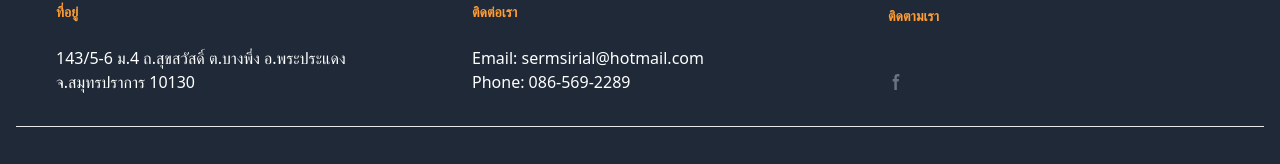
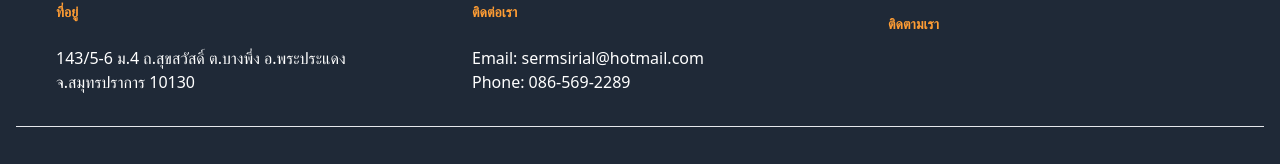
Before and after one commit to First87/ser01, a Next.js app: page / in a window 1280 px wide. Shown: the part 1529-1693 px from the top of the page. Built offline with nearby package versions, Linux system fonts and the light colour scheme.

Commit message:
5555555558

```diff
--- a/src/pages/blog.tsx
+++ b/src/pages/blog.tsx
@@ -29,10 +29,10 @@ class blog extends Component<Props, State> {
       <>
       <Head>
     <title>สาระน่ารู้ | เสริมศิริ อลูมินั่ม & สแตนเลส</title>
-    <meta name="description" content="เสริมศิริ อลูมินั่ม & สแตนเลส" />
+    {/* <meta name="description" content="เสริมศิริ อลูมินั่ม & สแตนเลส" />
         <meta name="robots" content="index,follow" />
         <meta name="keywords" content="เสริมศิริ เราพร้อมส่งทั่วไทย" />
-        <meta name="viewport" content="width=device-width, initial-scale=1.0" />
+        <meta name="viewport" content="width=device-width, initial-scale=1.0" /> */}
     <link rel = "icon" href = "nav.png" type = "icon" />
 
     </Head>
--- a/src/pages/components/Footer.tsx
+++ b/src/pages/components/Footer.tsx
@@ -1,53 +1,76 @@
-import React from 'react'
-import Image from 'next/image';
+import React from "react";
+import Image from "next/image";
 import { FaLine } from "react-icons/fa";
-import Link from 'next/link';
-type Props = {}
+import Link from "next/link";
+type Props = {};
 
-const Footer =(props:Props) => {
+const Footer = (props: Props) => {
   return (
     <footer className="ft">
       <div className="mx-auto w-full max-w-screen-xl p-4 py-6 lg:py-8">
         <div className="md:flex md:justify-between">
-            <div className="mb-2 md:mb-0">
-
-            </div>
+          <div className="mb-2 md:mb-0"></div>
           <div className="sm: grid pl-10 grid-cols-1 gap-8 md:gap-10 md:grid-cols-3 ft-grid">
             <div>
-                    <h2 className="mb-6  text-sm font-semibold text-ft uppercase ">ที่อยู่</h2>
-                    <p className='text-white'>143/5-6 ม.4 ถ.สุขสวัสดิ์ ต.บางพึ่ง อ.พระประแดง จ.สมุทรปราการ 10130</p>
+              <h2 className="mb-6  text-sm font-semibold text-ft uppercase ">
+                ที่อยู่
+              </h2>
+              <p className="text-white">
+                143/5-6 ม.4 ถ.สุขสวัสดิ์ ต.บางพึ่ง อ.พระประแดง จ.สมุทรปราการ
+                10130
+              </p>
             </div>
             <div>
-                    <h2 className="mb-6 text-sm font-semibold text-ft uppercase ">ติดต่อเรา</h2>
-                    <p className='text-white'>Email: sermsirial@hotmail.com  <br /> Phone: 086-569-2289</p>
+              <h2 className="mb-6 text-sm font-semibold text-ft uppercase ">
+                ติดต่อเรา
+              </h2>
+              <p className="text-white">
+                Email: sermsirial@hotmail.com <br /> Phone: 086-569-2289
+              </p>
             </div>
             <div>
-                    <h2 className=" pb-12 text-sm font-semibold text-ft uppercase ">ติดตามเรา</h2>
-                    <ul className="text-gray-500 dark:text-gray-400 font-medium">
-                    <div className='flex'>
-                    <Link href="#" className="text-gray-500 hover:text-gray-900 dark:hover:text-white">
-                   <svg className="w-4 h-4" aria-hidden="true" xmlns="http://www.w3.org/2000/svg" fill="currentColor" viewBox="0 0 8 19">
-                          <path fillRule="evenodd" d="M6.135 3H8V0H6.135a4.147 4.147 0 0 0-4.142 4.142V6H0v3h2v9.938h3V9h2.021l.592-3H5V3.591A.6.6 0 0 1 5.592 3h.543Z" clipRule="evenodd"/>
+              <h2 className=" pb-12 text-sm font-semibold text-ft uppercase ">
+                ติดตามเรา
+              </h2>
+              {/* <ul className="text-gray-500 dark:text-gray-400 font-medium">
+                <div className="flex">
+                  <Link
+                    href="#"
+                    className="text-gray-500 hover:text-gray-900 dark:hover:text-white"
+                  >
+                    <svg
+                      className="w-4 h-4"
+                      aria-hidden="true"
+                      xmlns="http://www.w3.org/2000/svg"
+                      fill="currentColor"
+                      viewBox="0 0 8 19"
+                    >
+                      <path
+                        fillRule="evenodd"
+                        d="M6.135 3H8V0H6.135a4.147 4.147 0 0 0-4.142 4.142V6H0v3h2v9.938h3V9h2.021l.592-3H5V3.591A.6.6 0 0 1 5.592 3h.543Z"
+                        clipRule="evenodd"
+                      />
                     </svg>
                     <span className="sr-only">Facebook page</span>
                   </Link>
-
-
                 </div>
-
-                  </ul>
+              </ul> */}
             </div>
           </div>
         </div>
         <hr className="my-6 border-gray-200 sm:mx-auto dark:border-gray-700 lg:my-8" />
         <div className="text-center">
-            <span className="text-sm text-gray-500 sm:text-center dark:text-gray-400">© 2023 <Link href="/" className="hover:underline">Sermsiri Aluminum & Stainless</Link>. All Rights Reserved.
+          <span className="text-sm text-gray-500 sm:text-center dark:text-gray-400">
+            © 2023{" "}
+            <Link href="/" className="hover:underline">
+              Sermsiri Aluminum & Stainless
+            </Link>
+            . All Rights Reserved.
           </span>
-
         </div>
       </div>
     </footer>
   );
 };
 
-export default  Footer;
+export default Footer;
--- a/src/pages/contact.tsx
+++ b/src/pages/contact.tsx
@@ -29,10 +29,10 @@ class contact extends Component<Props, State> {
      <>
      <Head>
     <title>ติดต่อเรา | เสริมศิริ อลูมินั่ม & สแตนเลส</title>
-        <meta name="description" content="บริษัท เสริมศิริ อลูมินั่ม และสแตนเลส จำกัด จำหน่ายอลูมิเนียม สแตนเลสครบวงจร เครื่องครัวสแตนเลส กระจก ฝ้าเพดาน แผ่นยิปซั่ม สมาร์ทบอร์ด แผ่น เพลา ฉาก เกรด 304 ขายมานานกว่า 20 ปี โดยบริษัทมีจุดมุ่งหมายในการตอบสนองความต้องการของลูกค้าและส่งมอบความพึงพอใจอย่างสูงสุดทั้งก่อนและหลังสำหรับออนไลน์" />
+        {/* <meta name="description" content="บริษัท เสริมศิริ อลูมินั่ม และสแตนเลส จำกัด จำหน่ายอลูมิเนียม สแตนเลสครบวงจร เครื่องครัวสแตนเลส กระจก ฝ้าเพดาน แผ่นยิปซั่ม สมาร์ทบอร์ด แผ่น เพลา ฉาก เกรด 304 ขายมานานกว่า 20 ปี โดยบริษัทมีจุดมุ่งหมายในการตอบสนองความต้องการของลูกค้าและส่งมอบความพึงพอใจอย่างสูงสุดทั้งก่อนและหลังสำหรับออนไลน์" />
         <meta name="robots" content="index,follow" />
         <meta name="keywords" content="เสริมศิริ เราพร้อมส่งทั่วไทย" />
-        <meta name="viewport" content="width=device-width, initial-scale=1.0" />
+        <meta name="viewport" content="width=device-width, initial-scale=1.0" /> */}
     <link rel = "icon" href = "nav.png" type = "icon" />
 
     </Head>
--- a/src/pages/index.tsx
+++ b/src/pages/index.tsx
@@ -32,10 +32,10 @@ export default function Home({}: Props) {
     <>
       <Head>
         <title>หน้าแรก | เสริมศิริ อลูมินั่ม & สแตนเลส</title>
-        <meta name="description" content="เราเป็นศูนย์รวมอลูมิเนียมเส้น และสแตนเลส อุปกรณ์งานติดตั้งประตู-หน้าต่างกรอบอลูมิเนียมที่เกี่ยวข้องทุกชนิด" />
+        {/* <meta name="description" content="เราเป็นศูนย์รวมอลูมิเนียมเส้น และสแตนเลส อุปกรณ์งานติดตั้งประตู-หน้าต่างกรอบอลูมิเนียมที่เกี่ยวข้องทุกชนิด" />
         <meta name="robots" content="index,follow" />
         <meta name="keywords" content="เสริมศิริ ครบเครื่องเรื่องบ้าน" />
-        <meta name="viewport" content="width=device-width, initial-scale=1.0" />
+        <meta name="viewport" content="width=device-width, initial-scale=1.0" /> */}
         <link rel="icon" href="/nav.png" type="icon" />
       </Head>
 
--- a/src/pages/products.tsx
+++ b/src/pages/products.tsx
@@ -62,10 +62,10 @@ export default function Products() {
     <>
       <Head>
         <title>สินค้าของเรา | เสริมศิริ อลูมินั่ม & สแตนเลส</title>
-        <meta name="description" content="เรามีสินค้ามากมาย ไม่ว่าจะเป็น อลูมิเนียม สแตนเลส และอื่นๆอีกมากมาย " />
+        {/* <meta name="description" content="เรามีสินค้ามากมาย ไม่ว่าจะเป็น อลูมิเนียม สแตนเลส และอื่นๆอีกมากมาย " />
         <meta name="robots" content="index,follow" />
         <meta name="keywords" content="จำหน่ายและติดตั้งอลูมิเนียมเส้นและกระจก\ยิปชั่ม ปูนและวัสดุอุปกรณ์ก่อสร้าง" />
-        <meta name="viewport" content="width=device-width, initial-scale=1.0" />
+        <meta name="viewport" content="width=device-width, initial-scale=1.0" /> */}
         <link rel="icon" href="nav.png" type="icon" />
       </Head>
       <Header />
```
Lines whose indentation alone changed are shown as unchanged.
